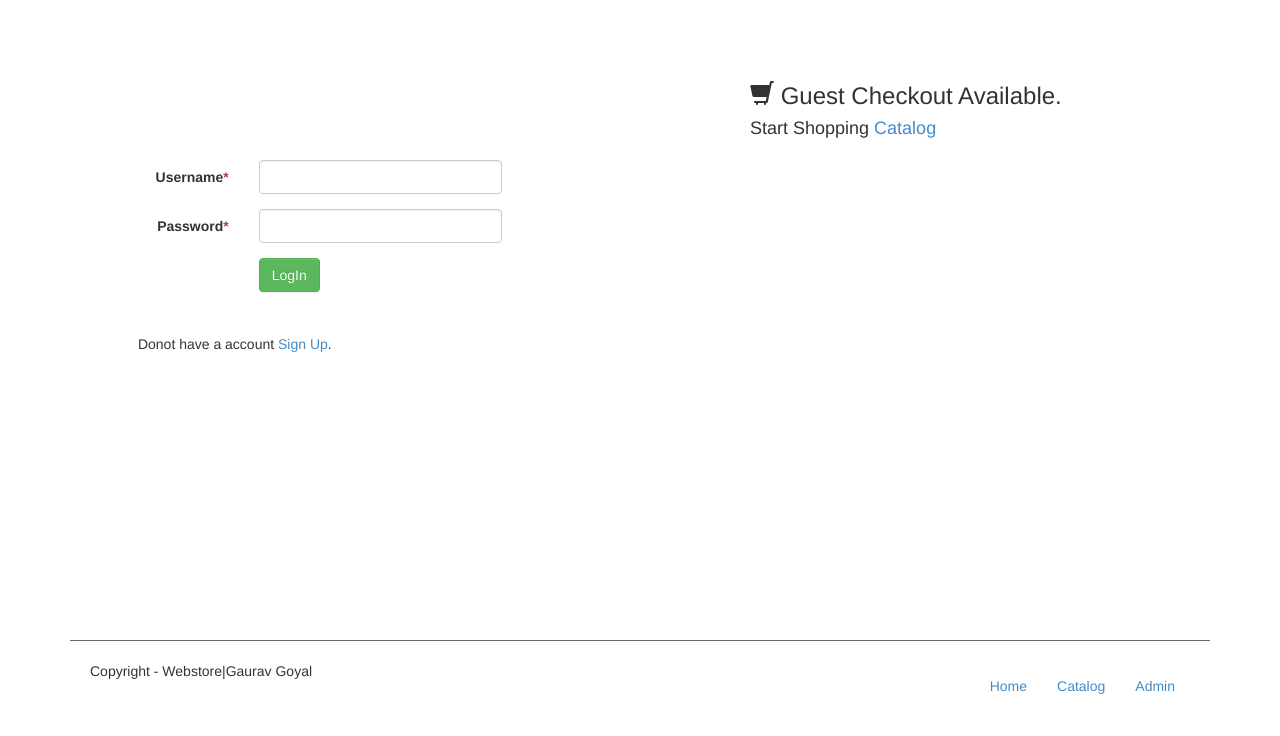
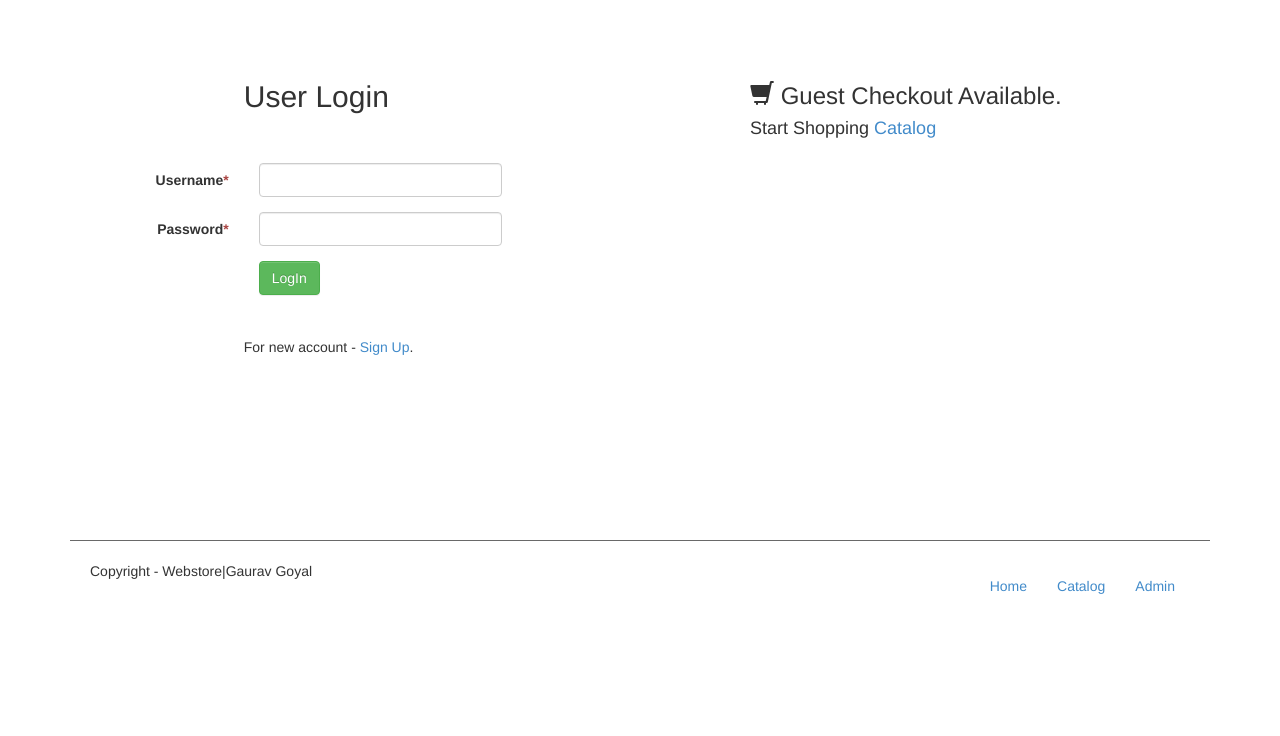
Before and after one commit to goyal1092/webstore, a Flask app: page / in a window 1280 px wide. Shown: the part 64-800 px from the top of the page. Run offline with Flask 2, Linux system fonts and the light colour scheme; data that the repository does not hold is empty.

Commit message:
UI improved.

```diff
--- a/app/static/css/main.css
+++ b/app/static/css/main.css
@@ -1,5 +1,5 @@
 body #main{
-    min-height: 600px;
+    min-height: 500px;
 }
 
 header{
@@ -21,7 +21,7 @@ footer{
 
 
 #main #user_login{
-    margin-top: 100px;
+    margin-top: 50px;
     padding-left: 10px;
 }
 
--- a/app/templates/home.html
+++ b/app/templates/home.html
@@ -8,6 +8,7 @@
 <h4> Start Shopping <a href="{{ url_for('catalog')}}">Catalog</a> </h4>
         </div>
 {% else %}
+        <h2 class="col-md-offset-3">User Login</h2>
 <form class="form-horizontal" role="form" name="User_login" method="post" id="user_login">
 {{form.hidden_tag()}}
   {% for field in form if field.widget.input_type != 'hidden' %}
@@ -31,7 +32,7 @@
   </div>
 </form>
 <br>
-<div class="col-md-offset-1"><h5>Donot have a account<a href="{{ url_for('user_signup') }}"> Sign Up</a>.</h5></div>
+<div class="col-md-offset-3"><h5>For new account - <a href="{{ url_for('user_signup') }}"> Sign Up</a>.</h5></div>
 </div>
 
 {% endif %}
```
